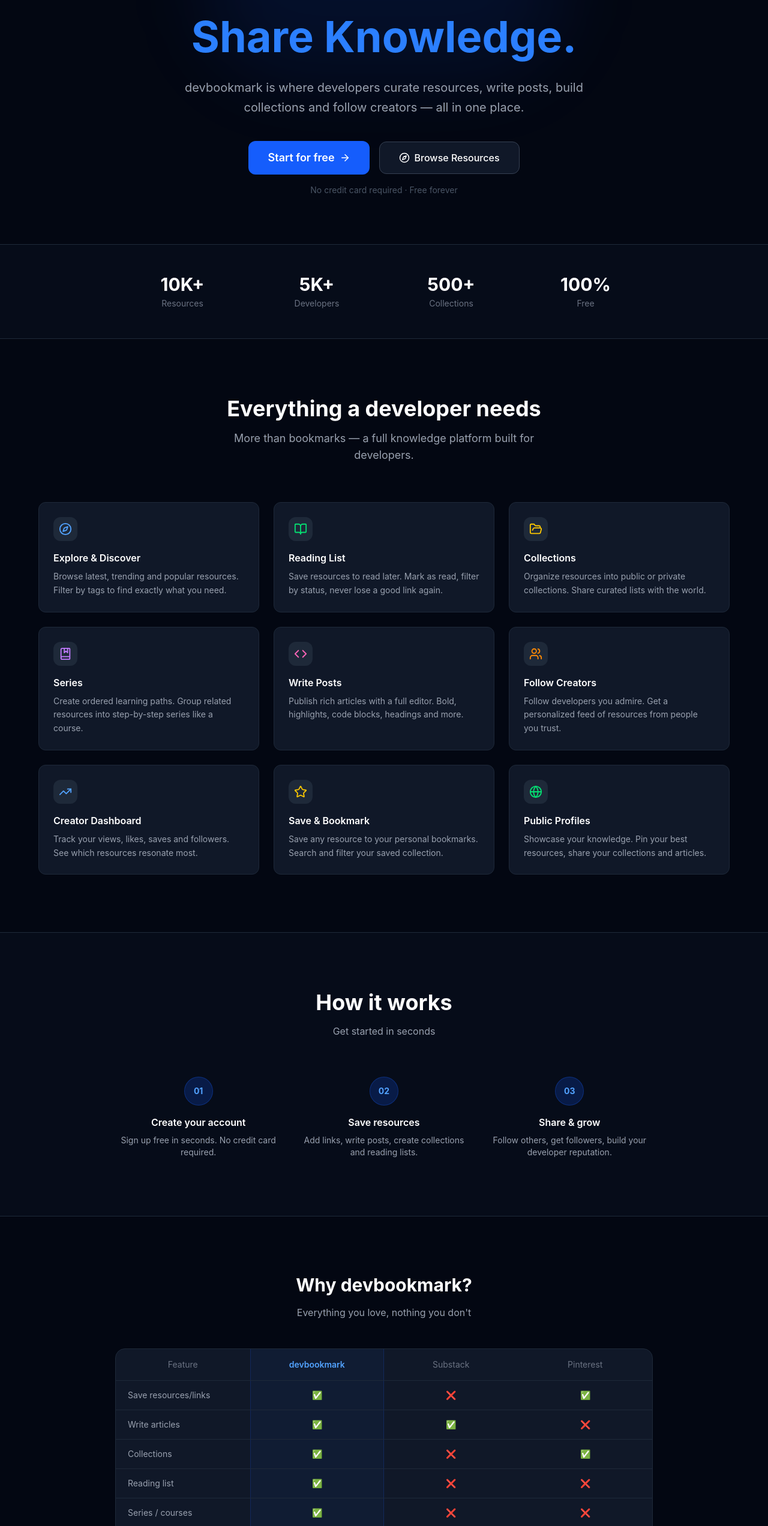
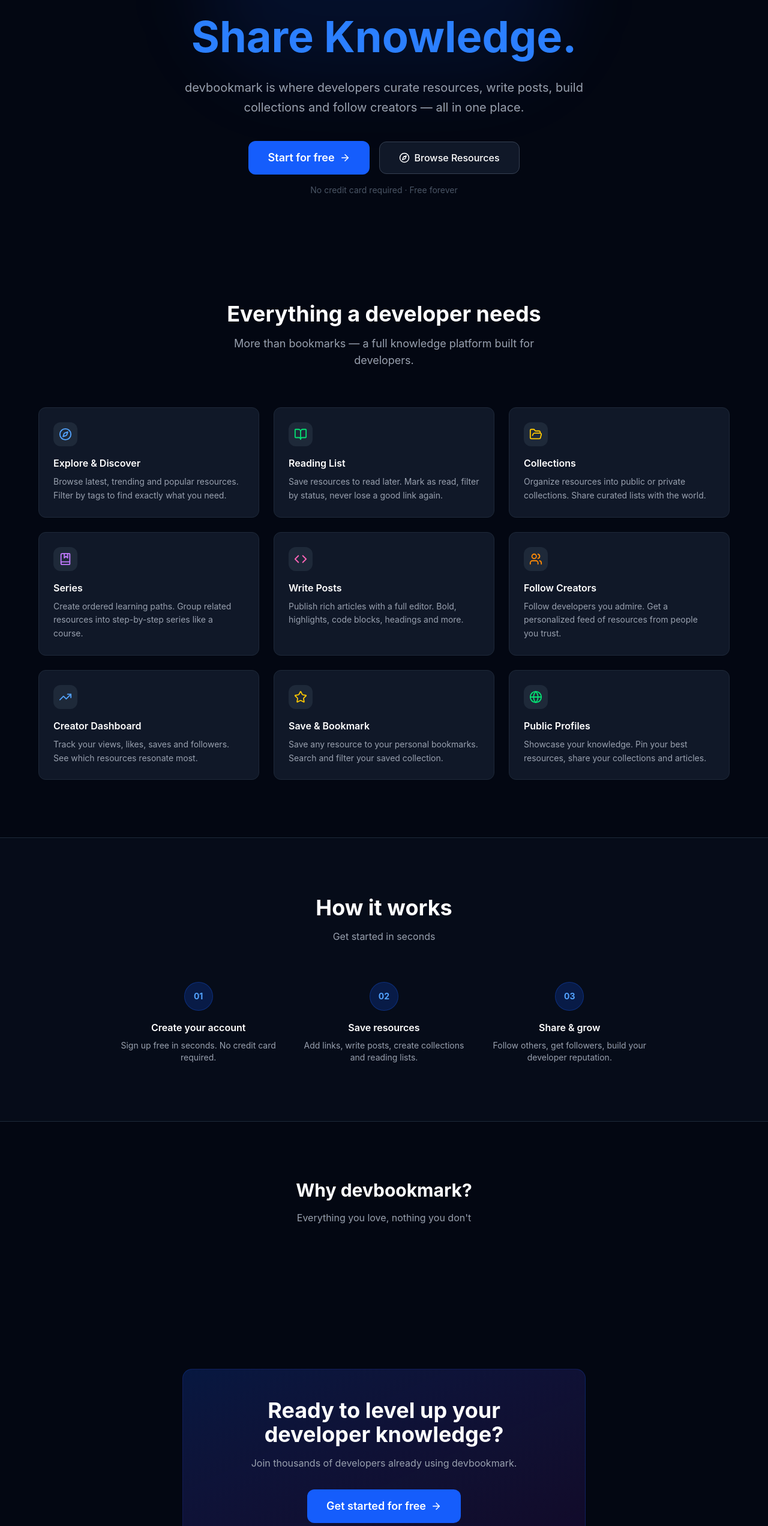
Before and after one commit to Siddhi-1711/devbookmark-frontend, a React (Vite) app: page / in a window 1280 px wide. Shown: the part 256-2800 px from the top of the page at 60% size. Built offline with nearby package versions, Linux system fonts and the light colour scheme; no server answers.

Commit message:
Remove fake stats and comparison table from landing page

```diff
--- a/src/pages/LandingPage.jsx
+++ b/src/pages/LandingPage.jsx
@@ -54,22 +54,7 @@
         </div>
       </section>
 
-      {/* Stats */}
-      <section className="py-12 border-y border-gray-800 bg-gray-900/30">
-        <div className="max-w-4xl mx-auto px-4 grid grid-cols-2 md:grid-cols-4 gap-8 text-center">
-          {[
-            { value: '10K+', label: 'Resources' },
-            { value: '5K+', label: 'Developers' },
-            { value: '500+', label: 'Collections' },
-            { value: '100%', label: 'Free' },
-          ].map(s => (
-            <div key={s.label}>
-              <p className="text-3xl font-bold text-white">{s.value}</p>
-              <p className="text-gray-500 text-sm mt-1">{s.label}</p>
-            </div>
-          ))}
-        </div>
-      </section>
+
 
       {/* Features grid */}
       <section className="py-24 px-4">
@@ -182,31 +167,7 @@
             <p className="text-gray-400">Everything you love, nothing you don't</p>
           </div>
 
-          <div className="bg-gray-900 border border-gray-800 rounded-2xl overflow-hidden">
-            <div className="grid grid-cols-4 text-center text-sm">
-              <div className="p-4 text-gray-500">Feature</div>
-              <div className="p-4 text-blue-400 font-semibold bg-blue-600/5 border-x border-blue-600/20">devbookmark</div>
-              <div className="p-4 text-gray-500">Substack</div>
-              <div className="p-4 text-gray-500">Pinterest</div>
-            </div>
-            {[
-              ['Save resources/links', '✅', '❌', '✅'],
-              ['Write articles', '✅', '✅', '❌'],
-              ['Collections', '✅', '❌', '✅'],
-              ['Reading list', '✅', '❌', '❌'],
-              ['Series / courses', '✅', '❌', '❌'],
-              ['Developer focused', '✅', '❌', '❌'],
-              ['Creator dashboard', '✅', '✅', '❌'],
-              ['100% Free', '✅', '⚠️', '✅'],
-            ].map(([feature, ...vals]) => (
-              <div key={feature} className="grid grid-cols-4 text-center text-sm border-t border-gray-800">
-                <div className="p-3.5 text-gray-400 text-left px-5">{feature}</div>
-                <div className="p-3.5 bg-blue-600/5 border-x border-blue-600/20">{vals[0]}</div>
-                <div className="p-3.5 text-gray-500">{vals[1]}</div>
-                <div className="p-3.5 text-gray-500">{vals[2]}</div>
-              </div>
-            ))}
-          </div>
+
         </div>
       </section>
 
```
